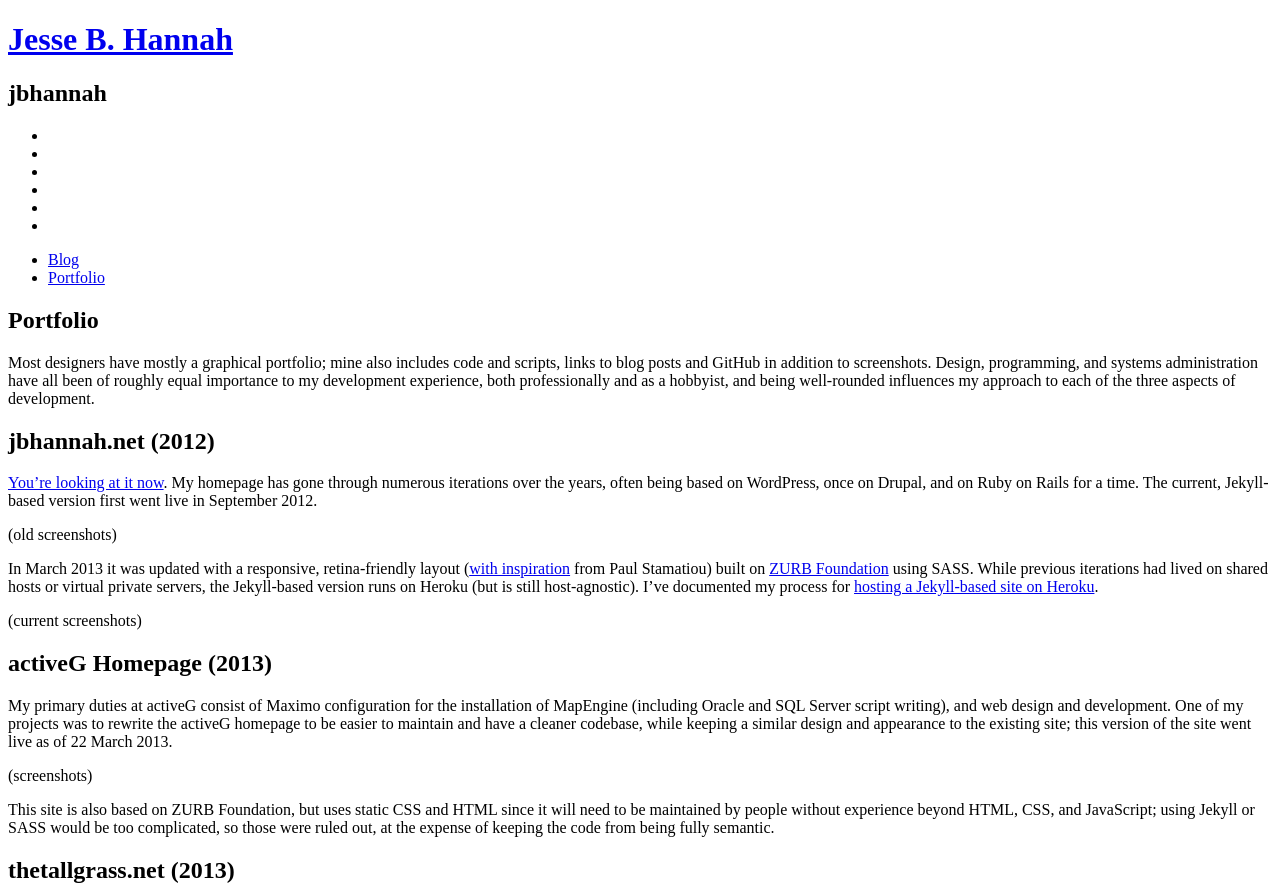
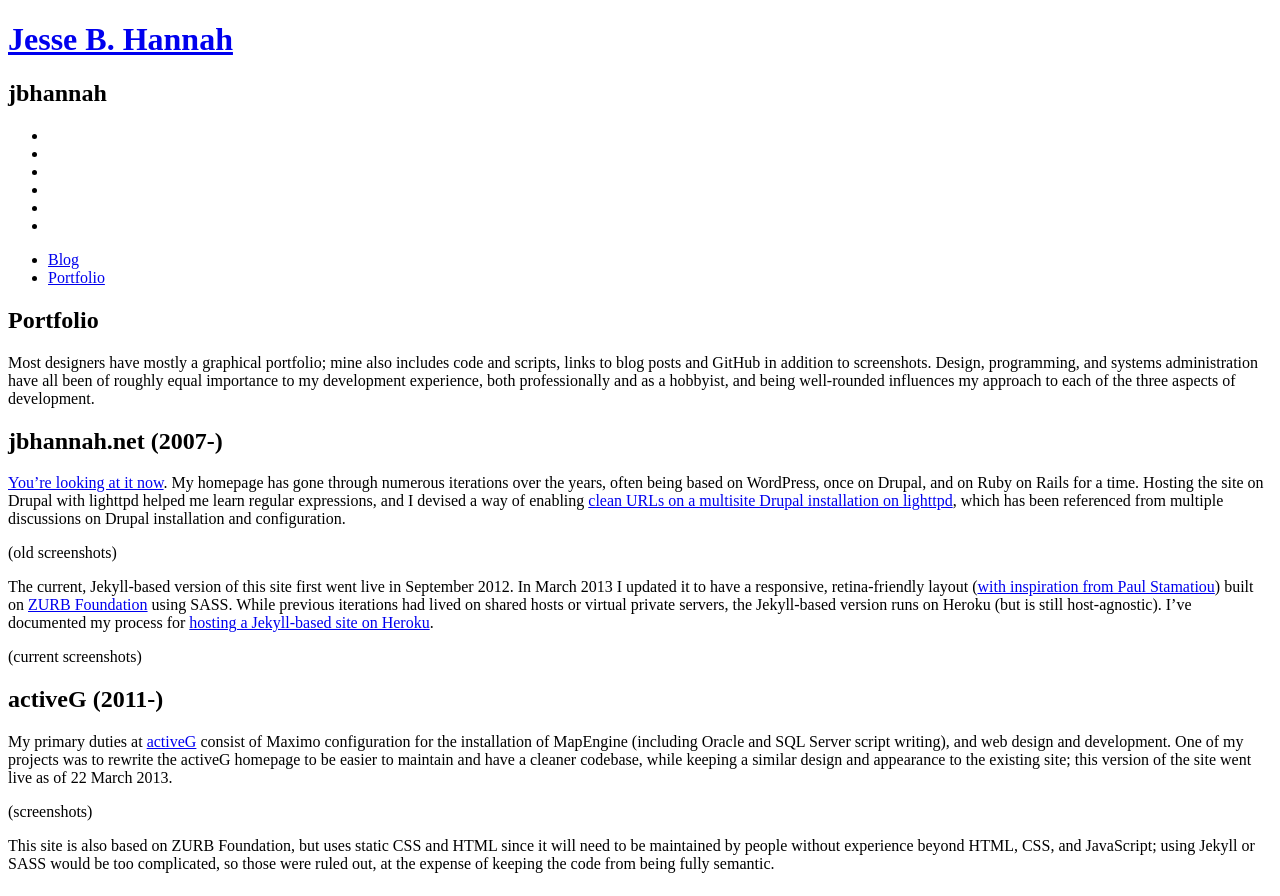
Before and after one commit to jbhannah/jbhannah.net-jekyll, a Jekyll site: the page built from portfolio.md, in a window 1280 px wide. Shown: the part 208-1104 px from the top of the page. Built offline with Jekyll 4.4.1, drawn with Linux system fonts in a browser that asks for light colours; nearby versions of some CDN libraries.

Commit message:
More portfolio text

```diff
--- a/portfolio.md
+++ b/portfolio.md
@@ -12,28 +13,32 @@ been of roughly equal importance to my development experience, both
 professionally and as a hobbyist, and being well-rounded influences my
 approach to each of the three aspects of development.
 
-## jbhannah.net (2012)
+## jbhannah.net (2007-)
 
 [You're looking at it now][jbhannah.net]. My homepage has gone through
 numerous iterations over the years, often being based on WordPress,
-once on Drupal, and on Ruby on Rails for a time. The current,
-Jekyll-based version first went live in September 2012.
+once on Drupal, and on Ruby on Rails for a time. Hosting the site on
+Drupal with lighttpd helped me learn regular expressions, and I devised
+a way of enabling [clean URLs on a multisite Drupal installation on
+lighttpd][drupal-lighty], which has been referenced from multiple
+discussions on Drupal installation and configuration.
 
 (old screenshots)
 
-In March 2013 it was updated with a responsive, retina-friendly layout
-([with inspiration][stammy] from Paul Stamatiou) built on [ZURB
-Foundation][zurb] using SASS. While previous iterations had lived on
-shared hosts or virtual private servers, the Jekyll-based version runs
-on Heroku (but is still host-agnostic). I've documented my process for
-[hosting a Jekyll-based site on Heroku][jekyll-heroku].
+The current, Jekyll-based version of this site first went live in
+September 2012. In March 2013 I updated it to have a responsive,
+retina-friendly layout ([with inspiration from Paul Stamatiou][stammy])
+built on [ZURB Foundation][zurb] using SASS. While previous iterations
+had lived on shared hosts or virtual private servers, the Jekyll-based
+version runs on Heroku (but is still host-agnostic). I've documented my
+process for [hosting a Jekyll-based site on Heroku][jekyll-heroku].
 
 (current screenshots)
 
-## activeG Homepage (2013)
+## activeG (2011-)
 
-My primary duties at activeG consist of Maximo configuration for the
-installation of MapEngine (including Oracle and SQL Server script
+My primary duties at [activeG][] consist of Maximo configuration for
+the installation of MapEngine (including Oracle and SQL Server script
 writing), and web design and development. One of my projects was to
 rewrite the activeG homepage to be easier to maintain and have a
 cleaner codebase, while keeping a similar design and appearance to
@@ -51,6 +56,8 @@ code from being fully semantic.
 ## thetallgrass.net (2013)
 
 [jbhannah.net]: {{ site.url }}
+[drupal-lighty]: {% post_url 2008-07-10-drupal-multisite-clean-urls-and-lighttpd %}
 [stammy]: http://paulstamatiou.com/responsive-retina-blog-development-part-2
 [zurb]: http://foundation.zurb.com/
 [jekyll-heroku]: {% post_url 2013-01-16-jekyll-on-heroku-without-rack-jekyll-or-custom-buildpacks %}
+[activeG]: http://www.activeg.com/
```
Also changed, not shown: other parts of portfolio.md (+1 -0 lines).
